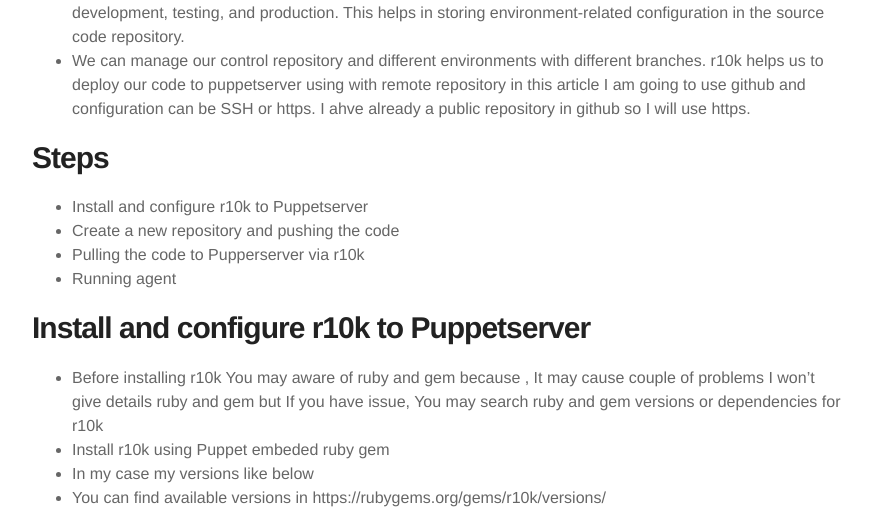
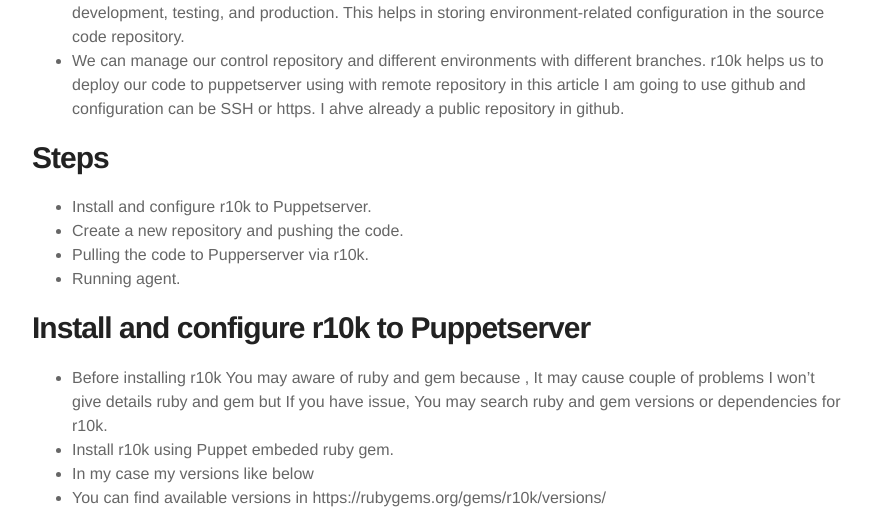
Before and after one commit to guneycansanli/my-blog, a Jekyll site: the page built from _posts/2023-11-12-Configuring-r10k-and-Control-Repository-for-Puppetserver.markdown, in a window 1280 px wide and 1400 px high, scrolled down 500 px. Shown: the part 208-733 px from the top of the window, without its empty margins (203-1076 px from the left). Built offline with Jekyll 4.4.1, drawn with Linux system fonts in a browser that asks for light colours; nearby versions of some CDN libraries; emoji names are drawn with the system emoji font; comment, search, counter and statistics services are not loaded; some of the changed text lies outside the part shown.

```diff
--- a/_posts/2023-11-12-Configuring-r10k-and-Control-Repository-for-Puppetserver.markdown
+++ b/_posts/2023-11-12-Configuring-r10k-and-Control-Repository-for-Puppetserver.markdown
@@ -16,19 +16,19 @@
 # What is r10k?
 
 - In Puppet, we have a code management tool known as r10k that helps in managing environment configurations related to different kind of environments that we can configure in Puppet such as development, testing, and production. This helps in storing environment-related configuration in the source code repository.
-- We can manage our control repository and different environments with different branches. r10k helps us to deploy our code to puppetserver using with remote repository in this article I am going to use github and configuration can be SSH or https. I ahve already a public repository in github so I will use https.
+- We can manage our control repository and different environments with different branches. r10k helps us to deploy our code to puppetserver using with remote repository in this article I am going to use github and configuration can be SSH or https. I ahve already a public repository in github.
 
 # Steps
 
-- Install and configure r10k to Puppetserver
-- Create a new repository and pushing the code
-- Pulling the code to Pupperserver via r10k
-- Running agent
+- Install and configure r10k to Puppetserver.
+- Create a new repository and pushing the code.
+- Pulling the code to Pupperserver via r10k.
+- Running agent.
 
 # Install and configure r10k to Puppetserver
 
-- Before installing r10k You may aware of ruby and gem because , It may cause couple of problems I won't give details ruby and gem but If you have issue, You may search ruby and gem versions or dependencies for r10k
-- Install r10k using Puppet embeded ruby gem
+- Before installing r10k You may aware of ruby and gem because , It may cause couple of problems I won't give details ruby and gem but If you have issue, You may search ruby and gem versions or dependencies for r10k.
+- Install r10k using Puppet embeded ruby gem.
 - In my case my versions like below
 - You can find available versions in https://rubygems.org/gems/r10k/versions/
 {% highlight raw %}
@@ -43,17 +43,17 @@
 {% endhighlight %}
 ![r10k][1]
 
-- Verify r10k installed
+- Verify r10k installed.
 ![r10k][2]
 
 # Create a new repository and pushing the code
 
-- We need to have a control repo for Puppet code
-- I will use Github public repo
-- Create a new repo
+- We need to have a control repo for Puppet code.
+- I will use Github public repo.
+- Create a new repo.
 ![r10k][3]
 
-- If you have a repository now We need to configure r10k configuration in Puppetserver
+- If you have a repository now We need to configure r10k configuration in Puppetserver.
 - Create r10k folder and r10k.yaml file under /etc/puppetlabs/r10k
 {% highlight raw %}
 mkdir /etc/puppetlabs/r10k
@@ -62,7 +62,7 @@
 
 - r10k.yaml should have cachedir and source. r10k pulls the code using with this configuration.
 - basedir is actual puppetserver code
-- With this configuration your all branches will be define puppet environments
+- With this configuration your all branches will be define puppet environments.
 - vi /etc/puppetlabs/r10k/r10k.yaml
 {% highlight raw %}
  ---
@@ -76,7 +76,7 @@
 ![r10k][5]
 
 - You can find example cotrol repos in GitHub or You may use my control repo https://github.com/guneycansanli/puppet_control_repo.git
-- There are different type of Puppet code structure but using roles and profiles are more flexible for your development
+- There are different type of Puppet code structure but using roles and profiles are more flexible for your development.
 - After you pull or copy the code. You can add Puppet mods to Puppet file and You need to intall modeules to your control repo with r10k puppetfile install.
 ![r10k][6]
 
@@ -84,27 +84,27 @@
 - I use my local env and I have already installed r10k to MAC M1
 ![r10k][7]
 
-- You can push the code after install the Puppetfile
-- You should change the default brach name to Production , Puppet uses production environment default otherwise you need to specified the --environmet while running Puppet agent
+- You can push the code after install the Puppetfile.
+- You should change the default brach name to Production , Puppet uses production environment default otherwise you need to specified the --environmet while running Puppet agent.
 ![r10k][8]
 
 
 # Pulling the code to Pupperserver via r10k
 
 - Now our control repo is ready to use, before run Puppet agent We need pull the code in Puppetserver because Puppet agent uses Puppetserver code
-- We need to run r10k deploy command in Puppetserver
+- We need to run r10k deploy command in Puppetserver.
 {% highlight raw %}
 /opt/puppetlabs/puppet/bin/r10k deploy environment -pv debug
 {% endhighlight %}
 ![r10k][9]
 
-- You can check the code after r10k deploy enviroment
+- You can check the code after r10k deploy enviroment.
 ![r10k][10]
 
 
 # Running agent
 
-- The last step is running the puppetagent
+- The last step is running the puppetagent.
 - I used same code in main and production branch so does not matter which brach I used.
 {% highlight raw %}
 puppet agent -t --environment=main
@@ -113,7 +113,7 @@
 {% endhighlight %}
 ![r10k][11]
 
-- I had apache2 profile and role, after puppet agent ran succesfull and verified that my agent has apache2 server
+- I had apache2 profile and role, after puppet agent ran succesfull and verified that my agent has apache2 server.
 ![r10k][12]
 
 ---
```
